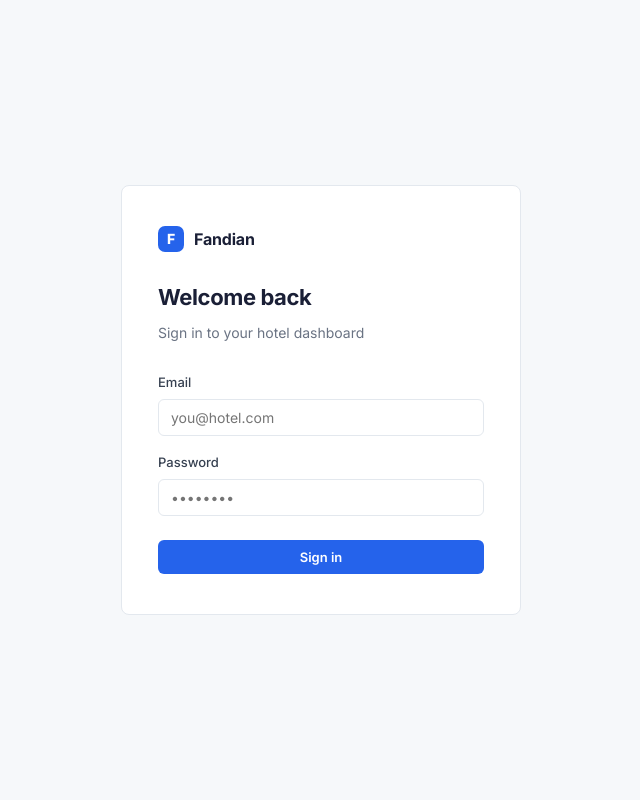
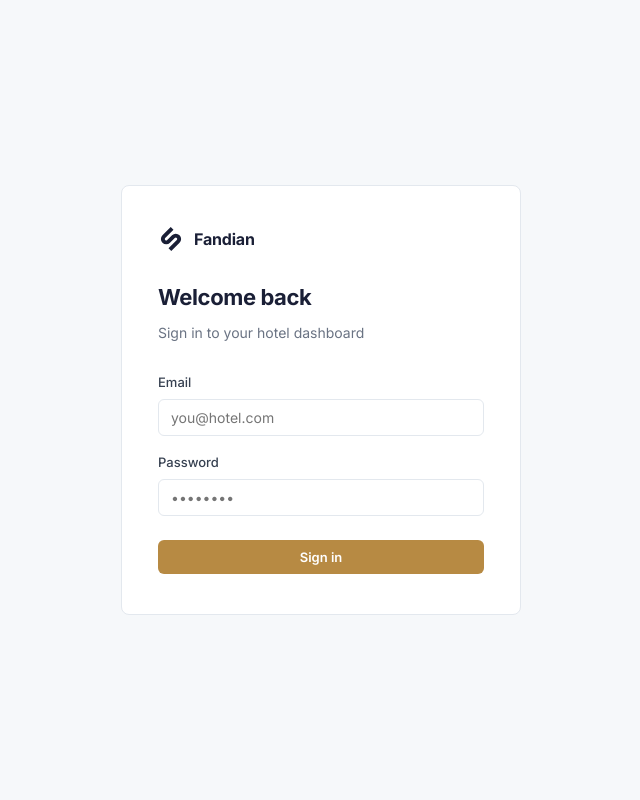
Before and after one commit to gavinwang-oss/fandian, a Flask app: page /login in a window 1280 px wide. Shown: the whole page, without its empty margins (319-959 px from the left). Run offline with Flask 3, Linux system fonts and the light colour scheme; some libraries are stand-ins or nearby versions.

Commit message:
minor change

```diff
--- a/static/admin.css
+++ b/static/admin.css
@@ -7,9 +7,9 @@
   --muted:     #6a7383;
   --muted-2:   #87909f;
   --border:    #e3e8ee;
-  --accent:    #2563eb;
-  --accent-hover: #1d4ed8;
-  --accent-soft: #eff4ff;
+  --accent:    #b78a43;
+  --accent-hover: #9c7434;
+  --accent-soft: #f8f1e2;
   --accent-fg: #ffffff;
   --danger:    #dc2626;
   --success:   #16a34a;
@@ -71,15 +71,16 @@ a:hover { text-decoration: underline; }
 .logo-mark {
   width: 26px;
   height: 26px;
-  border-radius: 7px;
-  background: var(--accent);
-  color: #fff;
+  color: var(--text);
   display: inline-flex;
   align-items: center;
   justify-content: center;
-  font-size: 14px;
-  font-weight: 800;
   flex-shrink: 0;
+}
+
+.logo-mark svg {
+  width: 100%;
+  height: 100%;
 }
 
 .nav {
@@ -328,7 +329,7 @@ a:hover { text-decoration: underline; }
 .badge.open    { background: #e0f2fe; color: #0369a1; }
 .badge.done    { background: #dcfce7; color: #15803d; }
 .badge.low     { background: #f3f4f6; color: #374151; }
-.badge.normal  { background: #dbeafe; color: #1d4ed8; }
+.badge.normal  { background: #f3e9d3; color: #8a6528; }
 .badge.high    { background: #fed7aa; color: #9a3412; }
 .badge.urgent  { background: #fecaca; color: #b91c1c; }
 
@@ -376,7 +377,7 @@ a:hover { text-decoration: underline; }
 .input:focus, select:focus, textarea:focus {
   outline: none;
   border-color: var(--accent);
-  box-shadow: 0 0 0 3px rgba(37,99,235,0.15);
+  box-shadow: 0 0 0 3px rgba(183,138,67,0.2);
 }
 
 select { width: auto; }
@@ -1328,8 +1329,6 @@ label {
   .mobile-logo .logo-mark {
     width: 22px;
     height: 22px;
-    border-radius: 6px;
-    font-size: 12px;
   }
 
   .page-userbar {
--- /dev/null
+++ b/templates/_logo_mark.html
@@ -0,0 +1 @@
+<span class="logo-mark"><svg viewBox="0 0 100 100" xmlns="http://www.w3.org/2000/svg" aria-hidden="true"><path d="M24 18 V63 A13 13 0 0 0 50 63 V37 A13 13 0 0 1 76 37 V82" fill="none" stroke="currentColor" stroke-width="15" transform="rotate(45 50 50)"/></svg></span>
--- a/templates/analytics.html
+++ b/templates/analytics.html
@@ -126,7 +126,7 @@
       labels: hours,
       datasets: [{
         data: counts,
-        backgroundColor: '#2563eb',
+        backgroundColor: '#b78a43',
         borderRadius: 4,
       }]
     },
--- a/templates/base_admin.html
+++ b/templates/base_admin.html
@@ -14,7 +14,7 @@
       <button class="hamburger" id="hamburger-btn" aria-label="Open menu">
         <span></span><span></span><span></span>
       </button>
-      <span class="mobile-logo"><span class="logo-mark">F</span>Fandian</span>
+      <span class="mobile-logo">{% include "_logo_mark.html" %}Fandian</span>
     </div>
     <!-- Sidebar overlay backdrop -->
     <div class="sidebar-backdrop" id="sidebar-backdrop"></div>
@@ -22,7 +22,7 @@
     <div class="layout">
       <aside class="sidebar" id="sidebar">
         <button class="sidebar-close" id="sidebar-close" aria-label="Close menu">✕</button>
-        <h1><span class="logo-mark">F</span>Fandian</h1>
+        <h1>{% include "_logo_mark.html" %}Fandian</h1>
         <nav class="nav">
           {% if session.get('role') == 'manager' %}
           <a href="/admin/analytics" class="{% if active_page=='analytics' %}active{% endif %}">
--- a/templates/login.html
+++ b/templates/login.html
@@ -11,7 +11,7 @@
   <body>
     <div class="login-wrap">
       <div class="login-card">
-        <div class="login-brand"><span class="logo-mark">F</span>Fandian</div>
+        <div class="login-brand">{% include "_logo_mark.html" %}Fandian</div>
         <h2>Welcome back</h2>
         <p class="subtitle">Sign in to your hotel dashboard</p>
         {% if error %}
```
Also changed, not shown: .claude/launch.json (added), README.md, 1 other file.
